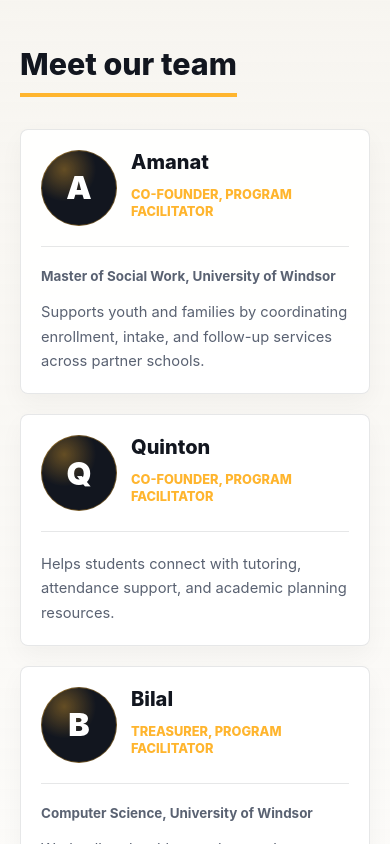
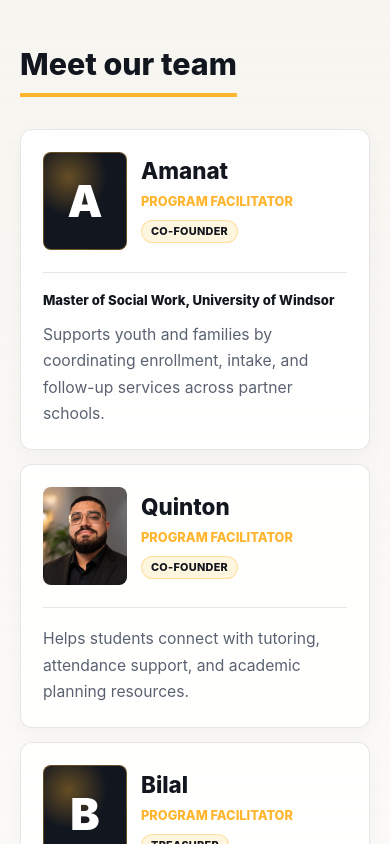
Before and after one commit to shin0bi21/program-management-app, a React (Vite) app in the folder frontend/: page / in a window 390 px wide. Shown: the part 5400-6244 px from the top of the page. Built offline with nearby package versions, Linux system fonts and the light colour scheme; no server answers.

Commit message:
feat(homepage): refresh team resource cards

```diff
--- a/frontend/src/pages/Homepage/Homepage.css
+++ b/frontend/src/pages/Homepage/Homepage.css
@@ -696,36 +696,38 @@
 /* Team */
 .resource-cards-grid {
   display: grid;
-  grid-template-columns: repeat(auto-fit, minmax(270px, 1fr));
-  gap: 20px;
+  grid-template-columns: 1fr;
+  gap: 18px;
   align-items: stretch;
 }
 
 .resource-card {
-  display: flex;
-  flex-direction: column;
-  align-items: stretch;
+  position: relative;
+  display: grid;
+  grid-template-columns: minmax(250px, 0.72fr) minmax(0, 1.28fr);
+  align-items: center;
+  gap: 36px;
   min-width: 0;
-  min-height: 100%;
-  padding: 26px;
+  min-height: 190px;
+  padding: 28px 32px;
   border: 1px solid rgba(18, 22, 31, 0.1);
-  border-radius: 8px;
-  background: rgba(255, 255, 255, 0.92);
-  box-shadow: 0 10px 24px rgba(18, 22, 31, 0.04);
-  transition: border-color 0.16s ease, transform 0.16s ease, box-shadow 0.16s ease, background 0.16s ease;
+  border-radius: 12px;
+  background: rgba(255, 255, 255, 0.88);
+  box-shadow: 0 8px 22px rgba(18, 22, 31, 0.035);
+  transition: border-color 0.16s ease, box-shadow 0.16s ease, background 0.16s ease;
 }
 
 .resource-card:hover {
   border-color: var(--home-line-strong);
-  transform: translateY(-2px);
   background: var(--color-white);
-  box-shadow: 0 16px 30px rgba(18, 22, 31, 0.07);
+  box-shadow: 0 14px 30px rgba(18, 22, 31, 0.065);
 }
 
 .resource-header {
-  display: flex;
-  align-items: flex-start;
-  gap: 18px;
+  display: grid;
+  grid-template-columns: 116px minmax(0, 1fr);
+  align-items: center;
+  gap: 24px;
   min-width: 0;
   text-align: left;
 }
@@ -736,9 +738,9 @@
 
 .resource-photo {
   display: block;
-  width: 76px;
-  height: 76px;
-  border-radius: 999px;
+  width: 116px;
+  height: 132px;
+  border-radius: 8px;
   object-fit: cover;
 }
 
@@ -750,7 +752,7 @@
     radial-gradient(circle at 30% 25%, var(--accent-35), transparent 42%),
     var(--color-ink);
   color: var(--color-white);
-  font-size: 2rem;
+  font-size: 2.75rem;
   font-weight: 900;
 }
 
@@ -760,23 +762,25 @@
   flex: 1 1 auto;
   flex-direction: column;
   justify-content: center;
-  gap: 5px;
+  align-items: flex-start;
+  gap: 7px;
 }
 
 .resource-content {
   display: flex;
   flex-direction: column;
   min-width: 0;
-  margin-top: 20px;
-  padding-top: 20px;
-  border-top: 1px solid var(--home-line);
+  min-height: 112px;
+  justify-content: center;
+  padding-left: 36px;
+  border-left: 1px solid var(--home-line);
   text-align: left;
 }
 
 .resource-name {
-  margin: 0 0 8px;
+  margin: 0 0 2px;
   color: var(--color-ink);
-  font-size: 1.25rem;
+  font-size: 1.65rem;
   font-weight: 850;
   line-height: 1.2;
 }
@@ -791,19 +795,34 @@
   text-transform: uppercase;
 }
 
+.resource-badge {
+  margin: 2px 0 0;
+  padding: 5px 9px;
+  border: 1px solid var(--accent-35);
+  border-radius: 999px;
+  background: var(--color-accent-soft);
+  color: var(--color-ink);
+  font-size: 0.68rem;
+  font-weight: 850;
+  line-height: 1;
+  letter-spacing: 0.025em;
+  text-transform: uppercase;
+}
+
 .resource-education {
-  margin: 0 0 14px;
-  color: var(--color-body);
-  font-size: 0.84rem;
-  font-weight: 700;
+  margin: 0 0 12px;
+  color: var(--color-ink);
+  font-size: 0.82rem;
+  font-weight: 800;
   line-height: 1.45;
 }
 
 .resource-bio {
   margin: 0;
   color: var(--color-body);
-  font-size: 0.92rem;
-  line-height: 1.65;
+  max-width: 68ch;
+  font-size: 0.98rem;
+  line-height: 1.68;
 }
 
 /* Partners */
@@ -921,7 +940,6 @@
   }
 
   .program-grid,
-  .resource-cards-grid,
   .partners-logo-row {
     gap: 1.5cqi;
   }
@@ -1024,20 +1042,28 @@
   }
 
   .resource-cards-grid {
-    grid-template-columns: repeat(auto-fit, minmax(19.85cqi, 1fr));
+    gap: 1.32cqi;
   }
 
   .resource-card {
-    padding: 1.91cqi;
+    grid-template-columns: minmax(18.38cqi, 0.72fr) minmax(0, 1.28fr);
+    gap: 2.65cqi;
+    min-height: 13.97cqi;
+    padding: 2.06cqi 2.35cqi;
+  }
+
+  .resource-header {
+    grid-template-columns: 8.53cqi minmax(0, 1fr);
+    gap: 1.765cqi;
   }
 
   .resource-photo {
-    width: 5.59cqi;
-    height: 5.59cqi;
+    width: 8.53cqi;
+    height: 9.706cqi;
   }
 
   .resource-name {
-    font-size: 1.47cqi;
+    font-size: 1.94cqi;
   }
 
   .resource-role {
@@ -1049,7 +1075,7 @@
   }
 
   .resource-bio {
-    font-size: 1.082cqi;
+    font-size: 1.153cqi;
   }
 
   .partners-logo-item {
@@ -1139,8 +1165,24 @@
     top: 31px;
   }
 
-  .resource-cards-grid {
-    grid-template-columns: repeat(2, minmax(0, 1fr));
+  .resource-card {
+    grid-template-columns: minmax(230px, 0.8fr) minmax(0, 1.2fr);
+    gap: 24px;
+    padding: 24px;
+  }
+
+  .resource-header {
+    grid-template-columns: 96px minmax(0, 1fr);
+    gap: 18px;
+  }
+
+  .resource-photo {
+    width: 96px;
+    height: 112px;
+  }
+
+  .resource-content {
+    padding-left: 24px;
   }
 }
 
@@ -1238,7 +1280,6 @@
     justify-self: start;
   }
 
-  .resource-cards-grid,
   .partners-logo-row {
     grid-template-columns: 1fr;
   }
@@ -1257,11 +1298,35 @@
     border-bottom: 0;
   }
 
+  .resource-cards-grid {
+    gap: 14px;
+  }
+
   .resource-card {
-    padding: 20px;
+    grid-template-columns: 1fr;
+    gap: 22px;
+    min-height: auto;
+    padding: 22px;
   }
 
   .resource-header {
+    grid-template-columns: 84px minmax(0, 1fr);
     gap: 14px;
   }
+
+  .resource-photo {
+    width: 84px;
+    height: 98px;
+  }
+
+  .resource-name {
+    font-size: 1.4rem;
+  }
+
+  .resource-content {
+    min-height: 0;
+    padding: 18px 0 0;
+    border-top: 1px solid var(--home-line);
+    border-left: 0;
+  }
 }
--- a/frontend/src/pages/Homepage/Homepage.tsx
+++ b/frontend/src/pages/Homepage/Homepage.tsx
@@ -28,7 +28,7 @@ const partners = [
 
 const teamResources = [
   { name: 'Amanat',   role: 'Program Facilitator', badge: 'Co-founder', education: 'Master of Social Work', school: 'University of Windsor',          bio: 'Supports youth and families by coordinating enrollment, intake, and follow-up services across partner schools.' },
-  { name: 'Quinton',  role: 'Program Facilitator', badge: 'Co-founder',  education: undefined,              school: undefined,                  bio: 'Helps students connect with tutoring, attendance support, and academic planning resources.' },
+  { name: 'Quinton',  role: 'Program Facilitator', badge: 'Co-founder',  education: undefined,              school: undefined,                  imageSrc: '/team/quinton.png', bio: 'Helps students connect with tutoring, attendance support, and academic planning resources.' },
   { name: 'Bilal',    role: 'Program Facilitator', badge: 'Treasurer',   education: 'Computer Science',     school: 'University of Windsor',    bio: 'Works directly with caregivers to improve communication, trust, and access to support programs.' },
   { name: 'Jomariel', role: 'Program Facilitator', badge: undefined,     education: 'Psychology',           school: 'University of Windsor',    bio: 'Connects participants with transportation, housing, and educational resources through local community partnerships.' },
   { name: 'Elijah',   role: 'Program Facilitator', badge: undefined,     education: undefined,              school: undefined,                  bio: 'Supports participants with day-to-day program engagement and helps coordinate services with families and partners.' },
@@ -75,7 +75,11 @@ export default function Homepage() {
                 <h2 id="resources-section-title" className="section-title">Meet our team</h2>
               </div>
             </div>
-            <div className="resource-cards-grid" aria-label="Employee and resource contacts">
+            <div
+              className="resource-cards-grid"
+              role="list"
+              aria-labelledby="resources-section-title"
+            >
               {teamResources.map((resource) => (
                 <ResourceCard key={resource.name} {...resource} />
               ))}
--- a/frontend/src/pages/Homepage/components/ResourceCard.tsx
+++ b/frontend/src/pages/Homepage/components/ResourceCard.tsx
@@ -22,22 +22,30 @@ export default function ResourceCard({
   const initial = name.charAt(0).toUpperCase();
 
   return (
-    <article className="resource-card">
+    <article className="resource-card" role="listitem">
       <header className="resource-header">
         <div className="resource-photo-panel">
           {imageSrc ? (
-            <img className="resource-photo" src={imageSrc} alt={imageAlt || name} />
+            <img
+              className="resource-photo"
+              src={imageSrc}
+              alt={imageAlt ?? ''}
+              loading="lazy"
+              decoding="async"
+            />
           ) : (
-            <div className="resource-photo resource-photo-placeholder">
+            <div
+              className="resource-photo resource-photo-placeholder"
+              aria-hidden="true"
+            >
               <span>{initial}</span>
             </div>
           )}
         </div>
         <div className="resource-heading">
           <h3 className="resource-name">{name}</h3>
-          <p className="resource-role">
-            {badge ? `${badge}, ${role}` : role}
-          </p>
+          <p className="resource-role">{role}</p>
+          {badge && <p className="resource-badge">{badge}</p>}
         </div>
       </header>
 
```
Also changed, not shown: frontend/public/team/quinton.png (added).
